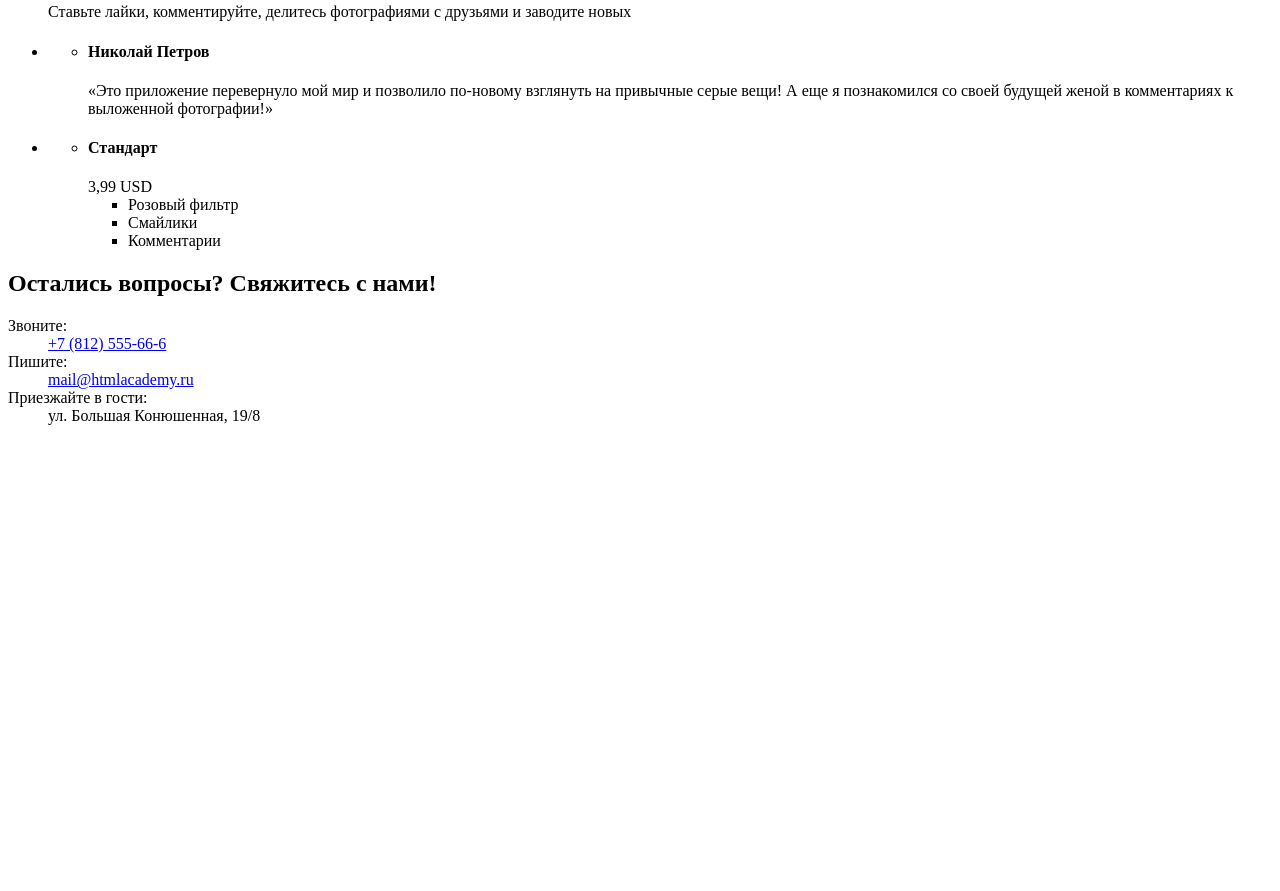
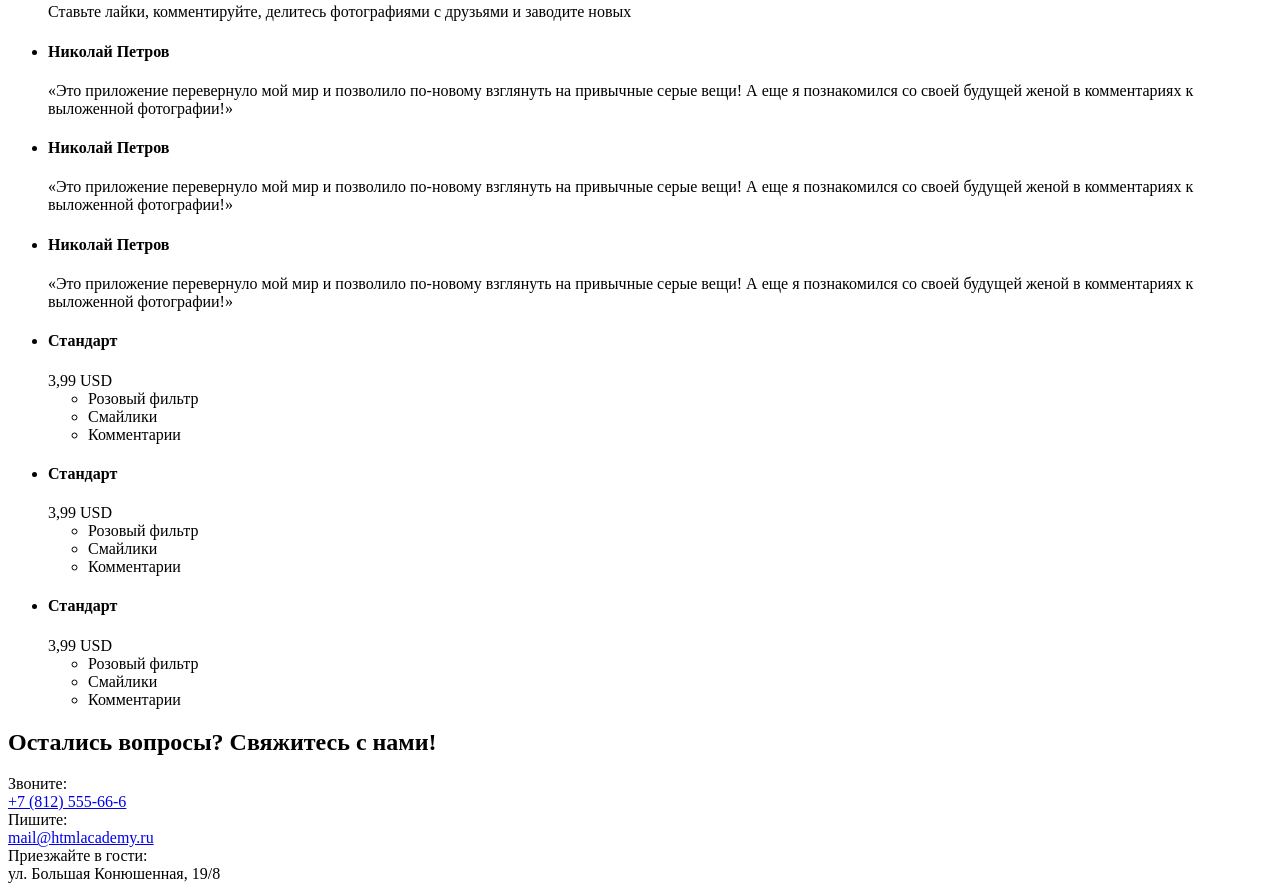
Before and after one commit to garold664/modules, a website: page index.html in a window 1280 px wide. Shown: the part 517-1408 px from the top of the page. Before the commit the page ends 958 px from the top, so only its background shows below. Drawn offline with Linux system fonts and the light colour scheme.

Commit message:
внес правки в index.html

```diff
--- a/index.html
+++ b/index.html
@@ -83,9 +83,7 @@
         </div>
         <div class="reviews slider">
             <ul class="slider__list">
-                <li class="slider__slide">
-                    <ul class="reviews__list">
-                        <li class="reviews__item reviews__item_active">
+                <li class="slider__slide slider__slide_active">
                     <h4 class="reviews__reviewer">
                         Николай Петров
                     </h4>
@@ -93,7 +91,21 @@
                         «Это приложение перевернуло мой мир и позволило по-новому взглянуть на привычные серые вещи! А еще я познакомился со своей будущей женой в комментариях к выложенной фотографии!»
                     </p>
                 </li>
-                    </ul>
+                <li class="slider__slide">
+                    <h4 class="reviews__reviewer">
+                        Николай Петров
+                    </h4>
+                    <p class="reviews__text">
+                        «Это приложение перевернуло мой мир и позволило по-новому взглянуть на привычные серые вещи! А еще я познакомился со своей будущей женой в комментариях к выложенной фотографии!»
+                    </p>
+                </li>
+                <li class="slider__slide">
+                    <h4 class="reviews__reviewer">
+                        Николай Петров
+                    </h4>
+                    <p class="reviews__text">
+                        «Это приложение перевернуло мой мир и позволило по-новому взглянуть на привычные серые вещи! А еще я познакомился со своей будущей женой в комментариях к выложенной фотографии!»
+                    </p>
                 </li>
             </ul>
             <div class="slider__nav">
@@ -104,9 +116,51 @@
         </div>
         <div class="prices slider">
             <ul class="slider__list">
+                <li class="slider__slide slider__slide_active">
+                    <header class="prices__header">
+                        <h4 class="prices__title">Стандарт</h4>
+                        <div class="prices__cost">
+                            3,99 USD
+                        </div>
+                    </header>
+                    <ul class="details">
+                        <li class="details__item">
+                            <span class="details__caption">Розовый фильтр</span>
+                            <span class="details__icon"></span>
+                        </li>
+                        <li class="details__item">
+                            <span class="details__caption">Смайлики</span>
+                            <span class="details__icon"></span>
+                        </li>
+                        <li class="details__item">
+                            <span class="details__caption">Комментарии</span>
+                            <span class="details__icon details__icon_disabled"></span>
+                        </li>
+                    </ul>
+                </li>
                 <li class="slider__slide">
-                    <ul class="prices__list">
-                        <li class="prices__item">
+                    <header class="prices__header">
+                        <h4 class="prices__title">Стандарт</h4>
+                        <div class="prices__cost">
+                            3,99 USD
+                        </div>
+                    </header>
+                    <ul class="details">
+                        <li class="details__item">
+                            <span class="details__caption">Розовый фильтр</span>
+                            <span class="details__icon"></span>
+                        </li>
+                        <li class="details__item">
+                            <span class="details__caption">Смайлики</span>
+                            <span class="details__icon"></span>
+                        </li>
+                        <li class="details__item">
+                            <span class="details__caption">Комментарии</span>
+                            <span class="details__icon details__icon_disabled"></span>
+                        </li>
+                    </ul>
+                </li>
+                <li class="slider__slide">
                     <header class="prices__header">
                         <h4 class="prices__title">Стандарт</h4>
                         <div class="prices__cost">
@@ -129,8 +183,6 @@
                     </ul>
                 </li>
             </ul>
-                </li>
-            </ul>
             <div class="slider__nav">
                 <a href="#" class="slider__nav-btn slider__nav-btn_active"></a>
                 <a href="#" class="slider__nav-btn"></a>
@@ -143,14 +195,14 @@
             Остались вопросы?
             Свяжитесь с нами!
         </h2>
-        <dl class="contacts">
-            <dt class="contacts__term">Звоните:</dt>
-                <dd class="contacts__description"><a href="tel:+7(812)555-66-66">+7 (812) 555-66-6</a></dd>
-            <dt class="contacts__term">Пишите:</dt>
-                <dd class="contacts__description"><a href="mailto:mail@htmlacademy.ru">mail@htmlacademy.ru</a></dd>
-            <dt class="contacts__term">Приезжайте в гости:</dt>
-                <dd class="contacts__description">ул. Большая Конюшенная, 19/8</dd>
-        </dl>
+        <div class="contacts">
+            <div class="contacts__term">Звоните:</div>
+                <div class="contacts__description"><a href="tel:+7(812)555-66-66">+7 (812) 555-66-6</a></div>
+            <div class="contacts__term">Пишите:</div>
+                <div class="contacts__description"><a href="mailto:mail@htmlacademy.ru">mail@htmlacademy.ru</a></div>
+            <div class="contacts__term">Приезжайте в гости:</div>
+                <div class="contacts__description">ул. Большая Конюшенная, 19/8</div>
+        </div>
         <div class="page-footer__map">
 
         </div>
```
Lines whose indentation alone changed are shown as unchanged.
